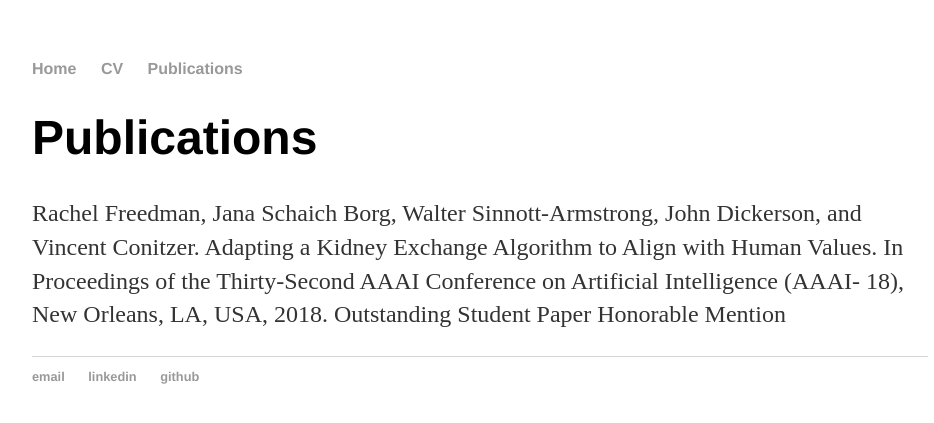
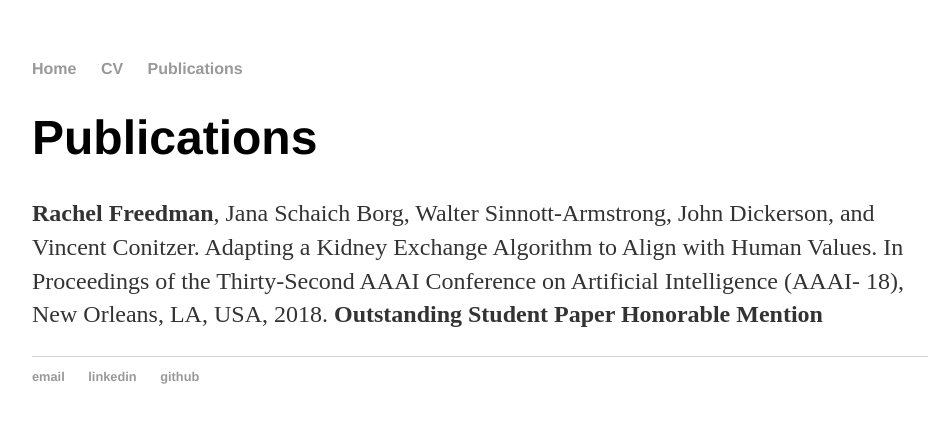
Before and after one commit to RachelFreedman/rachelfreedman.github.io, a Jekyll site: the page built from publications/index.html, in a window 1280 px wide. Shown: the top 423 px of the page, without its empty margins (160-1094 px from the left). Built offline with Jekyll 4.4.1, drawn with Linux system fonts in a browser that asks for light colours.

Commit message:
Update index.html

```diff
--- a/publications/index.html
+++ b/publications/index.html
@@ -4,5 +4,5 @@
 ---
 <div class="blurb">
 	<h1>Publications</h1>
-	<p>Rachel Freedman, Jana Schaich Borg, Walter Sinnott-Armstrong, John Dickerson, and Vincent Conitzer. Adapting a Kidney Exchange Algorithm to Align with Human Values. In Proceedings of the Thirty-Second AAAI Conference on Artificial Intelligence (AAAI- 18), New Orleans, LA, USA, 2018. Outstanding Student Paper Honorable Mention</a></p>
+	<p><b>Rachel Freedman</b>, Jana Schaich Borg, Walter Sinnott-Armstrong, John Dickerson, and Vincent Conitzer. Adapting a Kidney Exchange Algorithm to Align with Human Values. In Proceedings of the Thirty-Second AAAI Conference on Artificial Intelligence (AAAI- 18), New Orleans, LA, USA, 2018. <b>Outstanding Student Paper Honorable Mention</b></a></p>
 </div><!-- /.blurb -->
```
